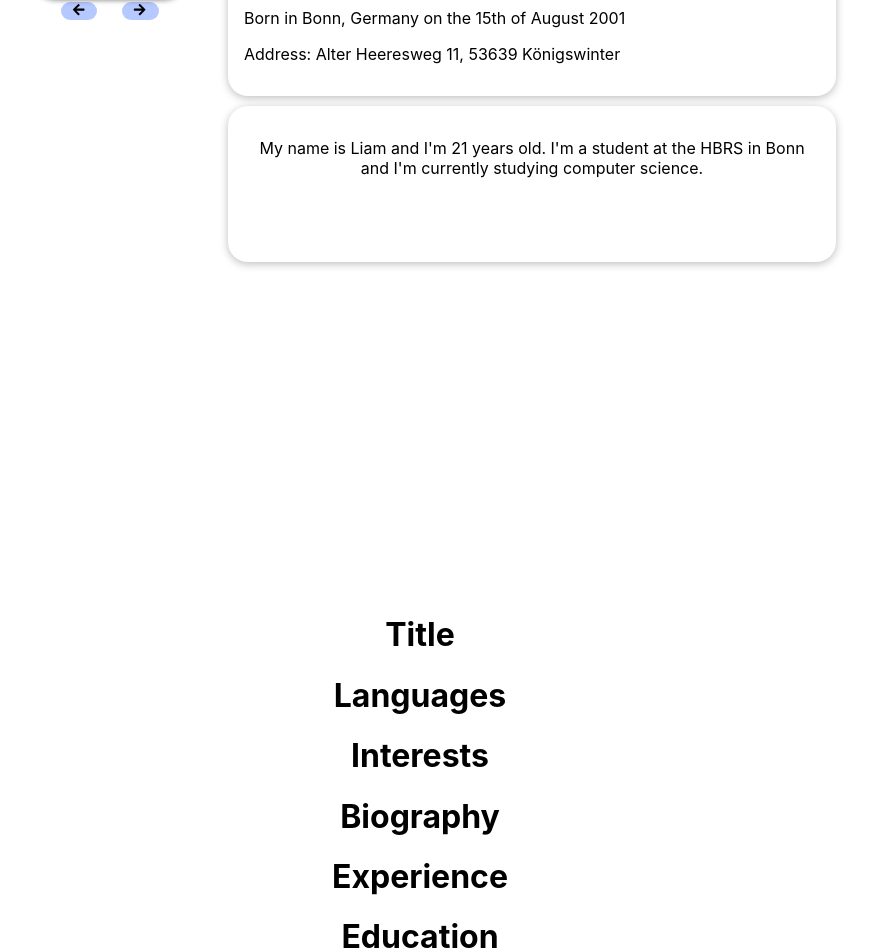
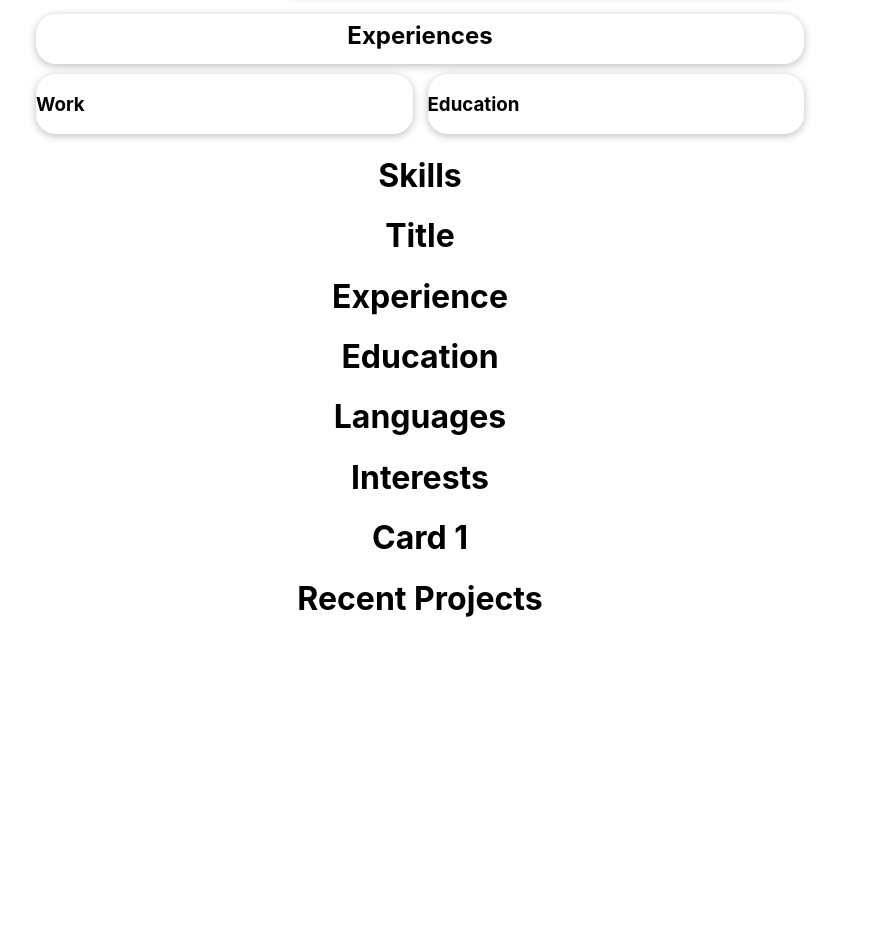
Before and after one commit to liamskydamien/me, a React (Create React App) app: page / in a window 1280 px wide. Shown: the part 405-1357 px from the top of the page, without its empty margins (220-1091 px from the left). After the commit the page ends 1044 px from the top, so only its background shows below. Built offline with nearby package versions, Linux system fonts and the light colour scheme.

Commit message:
Fixed positioning

```diff
--- a/public/index.html
+++ b/public/index.html
@@ -24,7 +24,7 @@
       work correctly both with client-side routing and a non-root public URL.
       Learn how to configure a non-root public URL by running `npm run build`.
     -->
-    <title>React App</title>
+    <title>Liam Hess CV</title>
   </head>
   <body>
     <noscript>You need to enable JavaScript to run this app.</noscript>
--- a/src/App.css
+++ b/src/App.css
@@ -6,15 +6,24 @@
 
 .aboutMe {
   display: grid;
-  grid-template-columns: 1fr 1fr 1fr 1fr;
-  grid-template-rows: 1fr 1fr 1fr 1fr 1fr 1fr;
+  grid-template-columns: [slider]12.5rem 1fr 1fr 1fr;
+  grid-template-rows: [top]50px [hi]50px [general]6rem [text]10rem;
   gap: 10px 45px;
 }
 
-.Header { grid-area: 1 / 1 / 2 / 6;}
+.experiences{
+  display: grid;
+  grid-template-columns: 1fr 1fr;
+  grid-template-rows: [top]50px 1fr;
+  gap: 10px 15px;
+}
+
+/* About me section */
+.Header {
+  grid-area: 1 / 1 / hi / 6;
+}
 .PictureSlider {
   grid-area: 2 / 1 / 7 / 2;
-  margin-right: 10%;
 }
 
 .Hi {
@@ -22,11 +31,35 @@
 }
 
 .General {
+  padding: 5px 0 5px 0;
   grid-area: 3 / 2 / 4 / 6;
 }
 
 .AboutMyself {
   grid-area: 4 / 2 / 5 / 6;
 }
+/* About me section end*/
 
+/* Experiences section */
+.ExperiencesHeader {
+  grid-area: 1 / 1 / 2 / 3;
+}
+
+.Work {
+  grid-area: 2 / 1 / 3 / 2;
+}
+
+.Education {
+  grid-area: 2 / 2 / 3 / 3;
+}
+
+/* Projects section */
+
+h2 {
+  margin: 7px;
+}
+
+p{
+    margin: 5px;
+}
 /* Path: src\App.js */
--- a/src/App.js
+++ b/src/App.js
@@ -26,31 +26,17 @@ function App() {
                 </p>
             </Card>
         </div>
-            <div className="parent">
-                <div className="div1">
-                </div>
-                <div className="div2">
-                    <h1>Title</h1>
-                </div>
-                <div className="div3">
-                    <h1>Languages</h1>
-                </div>
-                <div className="div4">
-                    <h1>Interests</h1>
-                </div>
-                <div className="div5">
-                    <h1>Biography</h1>
-                </div>
-                <div className="div6">
-                    <h1>Experience</h1>
-                </div>
-                <div className="div7">
-                    <h1>Education</h1>
-                </div>
-                <div className="div8">
-                    <h1>Recent Projects</h1>
-                </div>
-            </div>
+        <div className="experiences">
+            <Card className="ExperiencesHeader">
+                <h2>Experiences</h2>
+            </Card>
+            <Card className="Work">
+                <h3 style={{textAlign:"left"}}>Work</h3>
+            </Card>
+            <Card className="Education">
+                <h3 style={{textAlign:"left"}}>Education</h3>
+            </Card>
+        </div>
         <div className="skills-grid">
             <div className="div1">
                 <h1>Skills</h1>
--- a/src/UI/Card/Card.module.css
+++ b/src/UI/Card/Card.module.css
@@ -3,7 +3,6 @@
     border-radius: 20px;
     box-shadow: 0 2px 8px rgba(0, 0, 0, 0.26);
     width: 100%;
-    padding: 1rem;
     transform: scale(1);
     transition: 250ms;
 }
```
